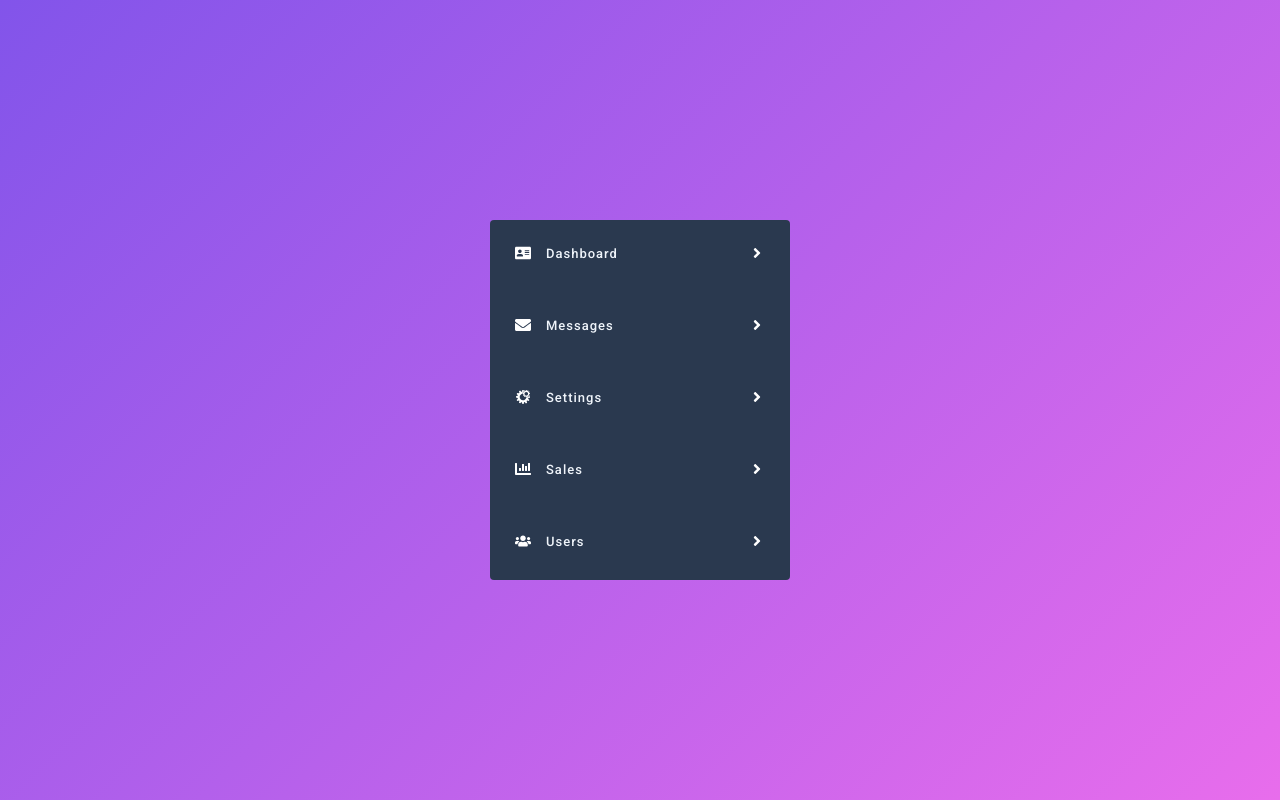
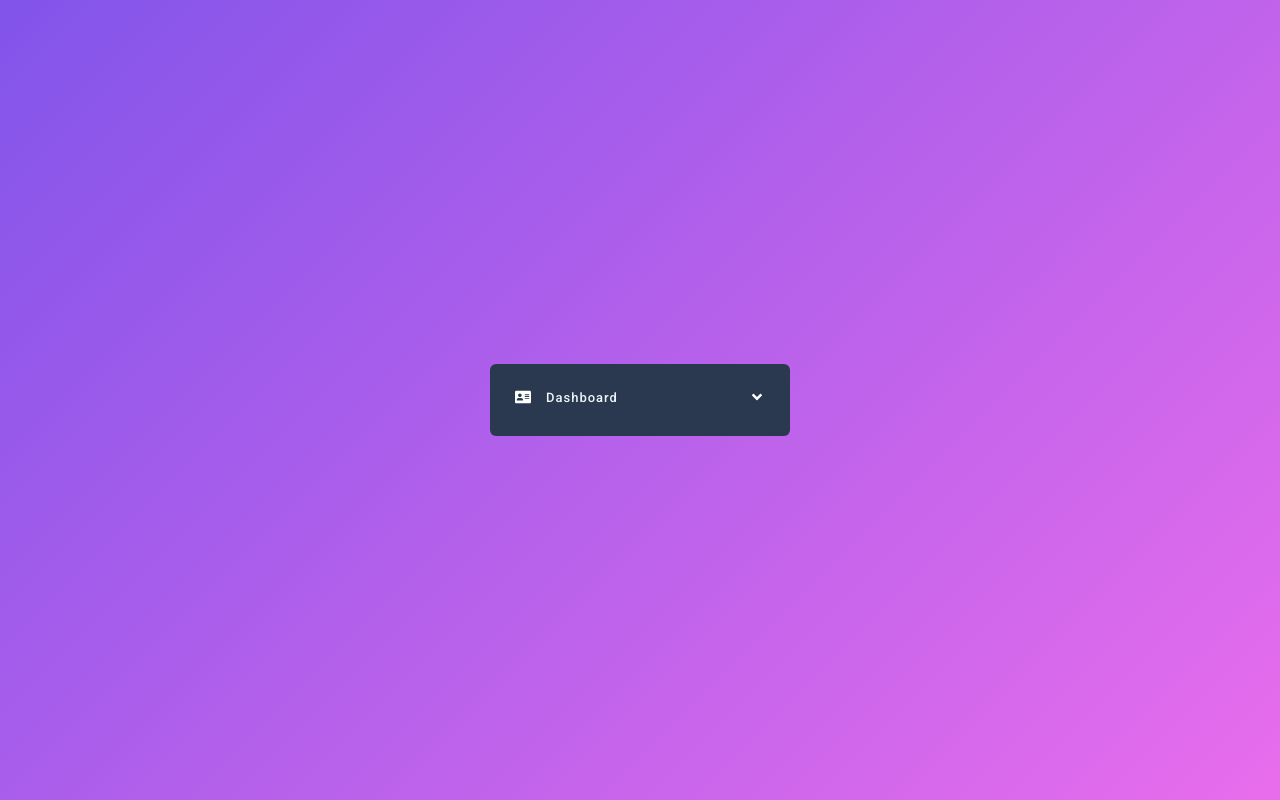
Before and after one commit to samir-mujanovic/action-menu, a React (Create React App) app: page / in a window 1280 px wide. Built offline with nearby package versions, Linux system fonts and the light colour scheme.

Commit message:
adedd popper lib and dropdown menu items

```diff
--- a/package.json
+++ b/package.json
@@ -10,6 +10,7 @@
     "react": "^16.12.0",
     "react-dom": "^16.12.0",
     "react-icons": "^3.8.0",
+    "react-popper": "^1.3.7",
     "react-scripts": "3.3.0"
   },
   "scripts": {
--- a/public/index.html
+++ b/public/index.html
@@ -10,34 +10,11 @@
       content="Web site created using create-react-app"
     />
     <link rel="apple-touch-icon" href="%PUBLIC_URL%/logo192.png" />
-    <!--
-      manifest.json provides metadata used when your web app is installed on a
-      user's mobile device or desktop. See https://developers.google.com/web/fundamentals/web-app-manifest/
-    -->
     <link rel="manifest" href="%PUBLIC_URL%/manifest.json" />
-    <!--
-      Notice the use of %PUBLIC_URL% in the tags above.
-      It will be replaced with the URL of the `public` folder during the build.
-      Only files inside the `public` folder can be referenced from the HTML.
-
-      Unlike "/favicon.ico" or "favicon.ico", "%PUBLIC_URL%/favicon.ico" will
-      work correctly both with client-side routing and a non-root public URL.
-      Learn how to configure a non-root public URL by running `npm run build`.
-    -->
-    <title>React App</title>
+    <title>Action Menu</title>
   </head>
   <body>
     <noscript>You need to enable JavaScript to run this app.</noscript>
     <div id="root"></div>
-    <!--
-      This HTML file is a template.
-      If you open it directly in the browser, you will see an empty page.
-
-      You can add webfonts, meta tags, or analytics to this file.
-      The build step will place the bundled scripts into the <body> tag.
-
-      To begin the development, run `npm start` or `yarn start`.
-      To create a production bundle, use `npm run build` or `yarn build`.
-    -->
   </body>
 </html>
--- /dev/null
+++ b/src/components/DropdownMenu/DropdownMenu.js
@@ -0,0 +1,29 @@
+import React from "react";
+import menuItemsList from "../../constants/menuItemsList";
+import {Popper} from "react-popper";
+
+const DropdownMenu = () => {
+    return (
+        <Popper placement="bottom">
+            {({ref, style, placement, arrowProps}) => (
+                <div className="dropdown-menu" ref={ref} style={style} data-placement={placement}>
+                    {
+                        menuItemsList.map((item, index) => {
+                            return (
+                                <div className="dropdown-items">
+                                    <div>
+                                        <span>{item.icon}</span>
+                                        {item.title}
+                                    </div>
+                                </div>
+                            )
+                        })
+                    }
+                    <div ref={arrowProps.ref} style={arrowProps.style}/>
+                </div>
+            )}
+        </Popper>
+    )
+}
+
+export default DropdownMenu
--- a/src/components/MenuItems/MenuItems.js
+++ b/src/components/MenuItems/MenuItems.js
@@ -1,27 +1,62 @@
-import React from "react";
-import menuItemsList from "../../constants/menuItemsList";
+import React, {useState, useRef, useEffect} from "react";
 
-import { FaAngleRight } from "react-icons/fa";
+import {Manager, Reference} from "react-popper";
+import DropdownMenu from '../DropdownMenu/DropdownMenu'
+
+import {FaAngleUp, FaAngleDown, FaAddressCard} from "react-icons/fa";
 
 import "./MenuItems.styles.scss";
 
 const MenuItems = () => {
+    const node = useRef();
+
+    const [open, setOpen] = useState(false);
+
+    const handleClick = e => {
+        if (node.current.contains(e.target)) {
+            return;
+        }
+        setOpen(false);
+    };
+
+    useEffect(() => {
+        document.addEventListener("mousedown", handleClick);
+
+        return () => {
+            document.removeEventListener("mousedown", handleClick);
+        };
+    }, []);
+
+    const toggleHandler = () => {
+        setOpen(!open);
+    };
+
     return (
-    <div className="content">
+        <div ref={node}>
+            <Manager>
+                <Reference>
+                    {({ref}) => (
                         <div className="menu-wrapper">
-        {menuItemsList.map((item, index) => {
-          return (
-            <div className="menu-item" key={index}>
-              <div>{item.icon}</div>
-              <h2>{item.title}</h2>
+                            <div className="menu-item" onClick={toggleHandler} ref={ref}>
+                                <div><FaAddressCard/></div>
+                                <h2>Dashboard</h2>
                                 <div>
-                <FaAngleRight />
+                                    {open === true ?
+                                        <FaAngleUp style={{color: '#14a3f9'}}/>
+                                        :
+                                        <FaAngleDown/>
+                                    }
                                 </div>
                             </div>
-          );
-        })}
                         </div>
+                    )}
+                </Reference>
+                {open === true ? (
+                    <DropdownMenu/>
+                ) : null}
+            </Manager>
         </div>
+
     );
 };
 
--- a/src/components/MenuItems/MenuItems.styles.scss
+++ b/src/components/MenuItems/MenuItems.styles.scss
@@ -2,9 +2,10 @@
   width: 300px;
   height: auto;
   overflow: hidden;
-  border-radius: 4px;
+  border-radius: 6px;
   background: #2a394f;
   color: #fff;
+  position: relative;
   .menu-item {
     display: flex;
     align-items: center;
@@ -13,6 +14,7 @@
     border-bottom: 2px solid transparent;
     cursor: pointer;
     transition: text-indent 0.15s, height 0.3s;
+    position: relative;
     h2 {
       color: #eff4fa;
       font-size: 13px;
--- a/src/constants/menuItemsList.js
+++ b/src/constants/menuItemsList.js
@@ -2,16 +2,11 @@ import React from "react";
 import {
   FaUsers,
   FaEnvelope,
-  FaAddressCard,
   FaWhmcs,
   FaChartBar
 } from "react-icons/fa";
 
 export default [
-  {
-    icon: <FaAddressCard />,
-    title: "Dashboard"
-  },
   {
     icon: <FaEnvelope />,
     title: "Messages"
```
Also changed, not shown: 1 other file (tests, documents, lock files or other folders). Lines whose indentation alone changed are shown as unchanged.
